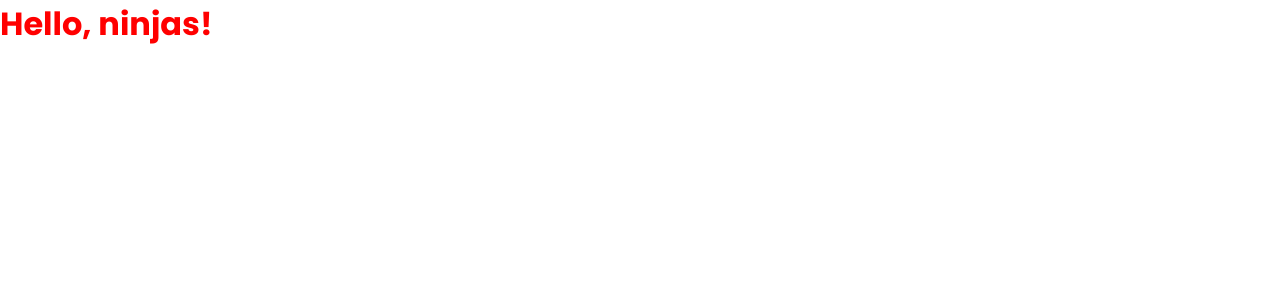
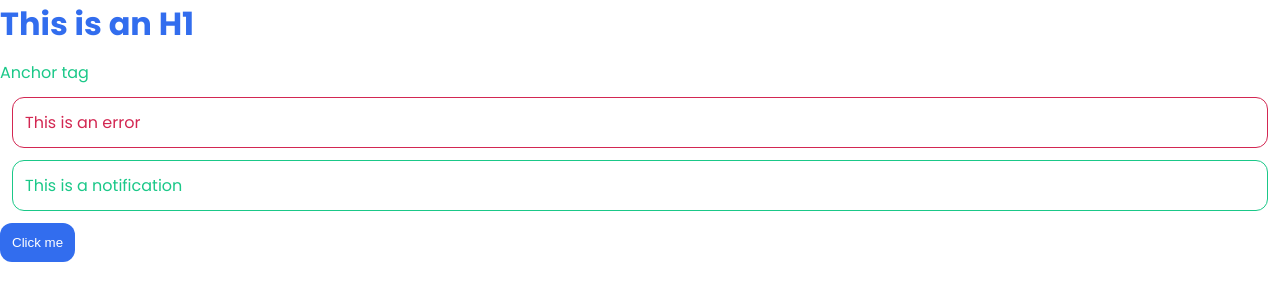
Before and after one commit to mrigorir/sass, a website: page index.html in a window 1280 px wide. Drawn offline with Linux system fonts and the light colour scheme; a web font is replaced by a local one.

Commit message:
Variables

```diff
--- a/index.html
+++ b/index.html
@@ -7,6 +7,10 @@
   <title>Complete SASS</title>
 </head>
 <body>
-  <h1><a href="#">Hello, ninjas!</a></h1>
+  <h1>This is an H1</h1>
+  <a href="#">Anchor tag</a>
+  <p class="error">This is an error</p>
+  <p class="notification">This is a notification</p>
+  <button>Click me</button>
 </body>
 </html>
--- a/index.scss
+++ b/index.scss
@@ -34,8 +34,56 @@ img {
   max-width: 100%;
 }
 
+//theme-colors
+$primary: #326dee;
+$secondary: #1ac888;
+$error: #d32752;
+$info: #f6c31c;
+
+//spacing
+$base-padding: 0.75rem;
+$base-margin: 0.75rem;
+
+//borders
+$base-border-thickness: 1px;
+$base-border-radius: 0.75rem;
+
 h1 {
-  a {
-    color: red;
-  }
+  color: $primary;
+  margin-bottom: $base-margin;
 }
+
+a {
+  color: $secondary;
+}
+
+button {
+  color: white;
+  border: 0;
+  background: $primary;
+  border-radius: $base-border-radius;
+  padding: $base-padding;
+}
+
+.error {
+  color: $error;
+  border-color: $error;
+  margin: $base-margin;
+  padding: $base-padding;
+  border-radius: $base-border-radius;
+  border-width: $base-border-thickness;
+}
+
+.notification {
+  color: $secondary;
+  border-color: $secondary;
+  margin: $base-margin;
+  padding: $base-padding;
+  border-radius: $base-border-radius;
+  border-width: $base-border-thickness;
+}
+
+.error,
+.notification {
+  border-style: solid;
+}
```
Also changed, not shown: css/index.css.
